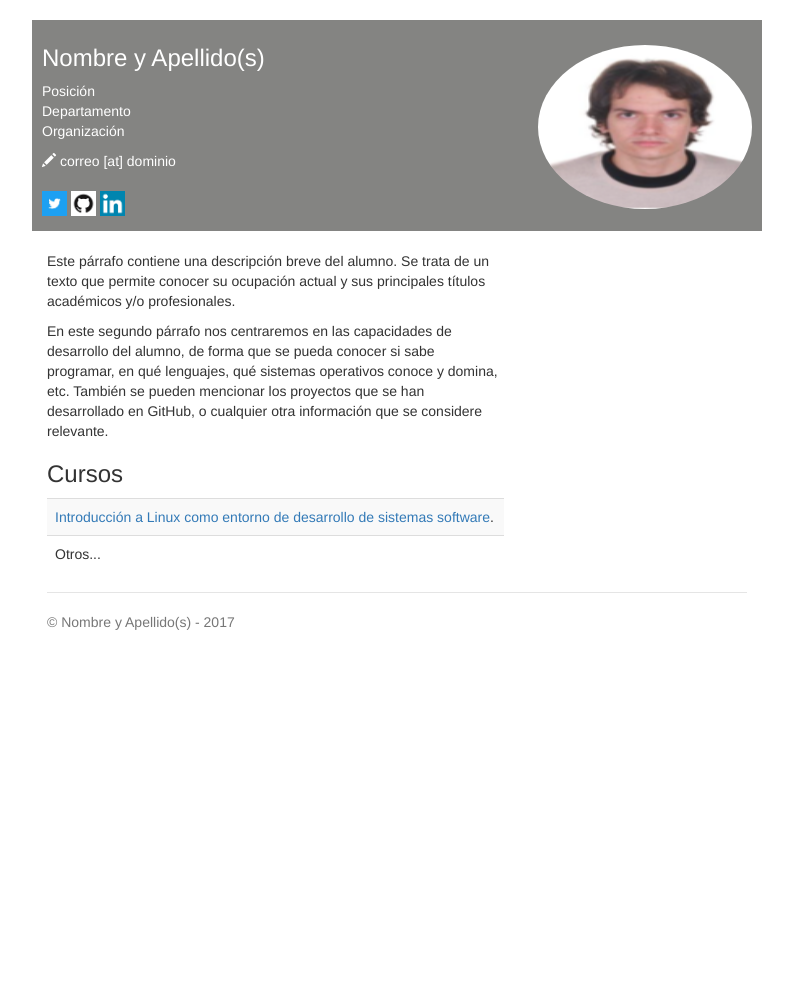
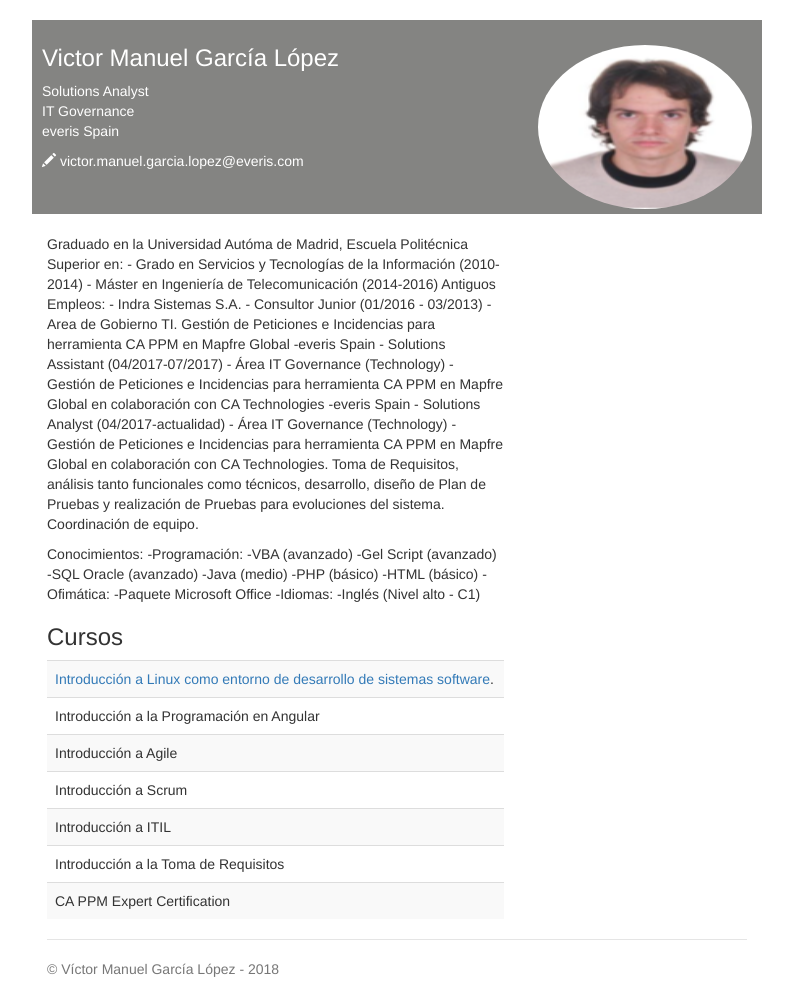
Before and after one commit to glvict1/glvict1.github.io, a plain HTML site: page index.html in a window 1280 px wide. Shown: the whole page, without its empty margins (243-1036 px from the left). Before the commit the page ends 800 px from the top, so only its background shows below. Drawn offline with nearby package versions, Linux system fonts and the light colour scheme.

Commit message:
Sitio Web v1

```diff
--- a/index.html
+++ b/index.html
@@ -3,12 +3,12 @@
 <html>
   <head>
     <meta charset="utf-8">
-    <meta name="description" content="Página de ejemplo del MOOC de LINUX - UPM.">
+    <meta name="description" content="Página web Victor M. García">
     <!--Sustituir por los datos del alumno-->
-    <meta name="author" content="Nombre y Apellido(s)">
+    <meta name="author" content="Victor Manuel García López">
 
     <!--Sustituir por los datos del alumno-->
-    <title>Nombre y Apellido(s)</title>
+    <title>Victor Manuel García López</title>
 
     <link href="css/bootstrap.min.css" rel="stylesheet">
     <link href="css/style.css" rel="stylesheet">
@@ -17,45 +17,73 @@
   <body>
     <div class="container header-bar">
       <!--Sustituir por los datos del alumno-->
-      <h3>Nombre y Apellido(s) <span><img style="width: 214px; height: 164px;" class='img-circle' alt="Nombre y Apellido(s)" src="img/foto.png" align="right"></span></h3>
+      <h3>Victor Manuel García López <span><img style="width: 214px; height: 164px;" class='img-circle' alt="Nombre y Apellido(s)" src="img/foto.png" align="right"></span></h3>
       <p>
         <!--Sustituir por los datos del alumno-->
-        Posición<br>
-        Departamento<br>
-        Organización
+        Solutions Analyst<br>
+        IT Governance<br>
+        everis Spain
       </p>
       <address>
         <!--Sustituir por los datos del alumno-->
-        <span class='glyphicon glyphicon-pencil'></span> correo [at] dominio <br>
+        <span class='glyphicon glyphicon-pencil'></span> victor.manuel.garcia.lopez@everis.com <br>
       </address>
 
       <!--Sustituir por los datos del alumno-->
-      <p><a href="http://twitter.com/usuario" target="blank"><img src="img/twitter-icon.jpg" width=25></a>
+      <!--p><a href="http://twitter.com/usuario" target="blank"><img src="img/twitter-icon.jpg" width=25></a-->
       <!--Sustituir por los datos del alumno-->
-      <a href="http://github.com/usuario" target="blank"><img src="img/github-icon.png" width=25></a>
+      <!--a href="http://github.com/usuario" target="blank"><img src="img/github-icon.png" width=25></a-->
       <!--Sustituir por los datos del alumno-->
-      <a href="https://es.linkedin.com/in/usuario" target="blank"><img src="img/linkedin-icon.png" width=25></a>
+      <!--a href="https://es.linkedin.com/in/usuario" target="blank"><img src="img/linkedin-icon.png" width=25></a-->
     </div>
 
     <div class="container">
       <div class='row'>
         <div class='col-sm-8'>
           <br>
-          <p>Este párrafo contiene una descripción breve del alumno. Se trata de un texto que permite conocer su ocupación actual y sus principales títulos académicos y/o profesionales.  </p>
+          <p>Graduado en la Universidad Autóma de Madrid, Escuela Politécnica Superior en:
+          	- Grado en Servicios y Tecnologías de la Información (2010-2014)
+          	- Máster en Ingeniería de Telecomunicación (2014-2016)
 
-          <p>En este segundo párrafo nos centraremos en las capacidades de desarrollo del alumno, de forma que se pueda conocer si sabe programar, en qué lenguajes, qué sistemas operativos conoce y domina, etc. También se pueden mencionar los proyectos que se han desarrollado en GitHub, o cualquier otra información que se considere relevante.</p>
+          Antiguos Empleos:
+      		- Indra Sistemas S.A. - Consultor Junior (01/2016 - 03/2013) - Area de Gobierno TI. Gestión de Peticiones e Incidencias para herramienta CA PPM en Mapfre Global
+
+      		-everis Spain - Solutions Assistant (04/2017-07/2017) - Área IT Governance (Technology) - Gestión de Peticiones e Incidencias para herramienta CA PPM en Mapfre Global en colaboración con CA Technologies
+
+      		-everis Spain - Solutions Analyst (04/2017-actualidad) - Área IT Governance (Technology) - Gestión de Peticiones e Incidencias para herramienta CA PPM en Mapfre Global en colaboración con CA Technologies. Toma de Requisitos, análisis tanto funcionales como técnicos, desarrollo, diseño de Plan de Pruebas y realización de Pruebas para evoluciones del sistema. Coordinación de equipo.
+      		</p>
+
+          <p>Conocimientos:
+          	-Programación:
+          		-VBA (avanzado)
+				-Gel Script (avanzado)
+          		-SQL Oracle (avanzado)
+          		-Java (medio)
+          		-PHP (básico)
+          		-HTML (básico)
+          	-Ofimática:
+          		-Paquete Microsoft Office
+          	-Idiomas:
+          		-Inglés (Nivel alto - C1)
+
+          	</p>
 
           <h3>Cursos</h3>
           <table class='table table-striped'>
             <tr><td><a href="https://www.miriadax.net" target="blank">Introducción a Linux como entorno de desarrollo de sistemas software</a>.</td></tr>
-            <tr><td>Otros...</td></tr>
+            <tr><td>Introducción a la Programación en Angular</td></tr>
+            <tr><td>Introducción a Agile</td></tr>
+            <tr><td>Introducción a Scrum</td></tr>
+            <tr><td>Introducción a ITIL</td></tr>
+            <tr><td>Introducción a la Toma de Requisitos</td></tr>
+            <tr><td>CA PPM Expert Certification</td></tr>
           </table>
         </div>
       </div>
 
       <footer class="footer">
         <!--Sustituir por los datos del alumno-->
-        <p>&copy; Nombre y Apellido(s) - 2017</p>
+        <p>&copy; Víctor Manuel García López - 2018</p>
       </footer>
 
     </div>
```
